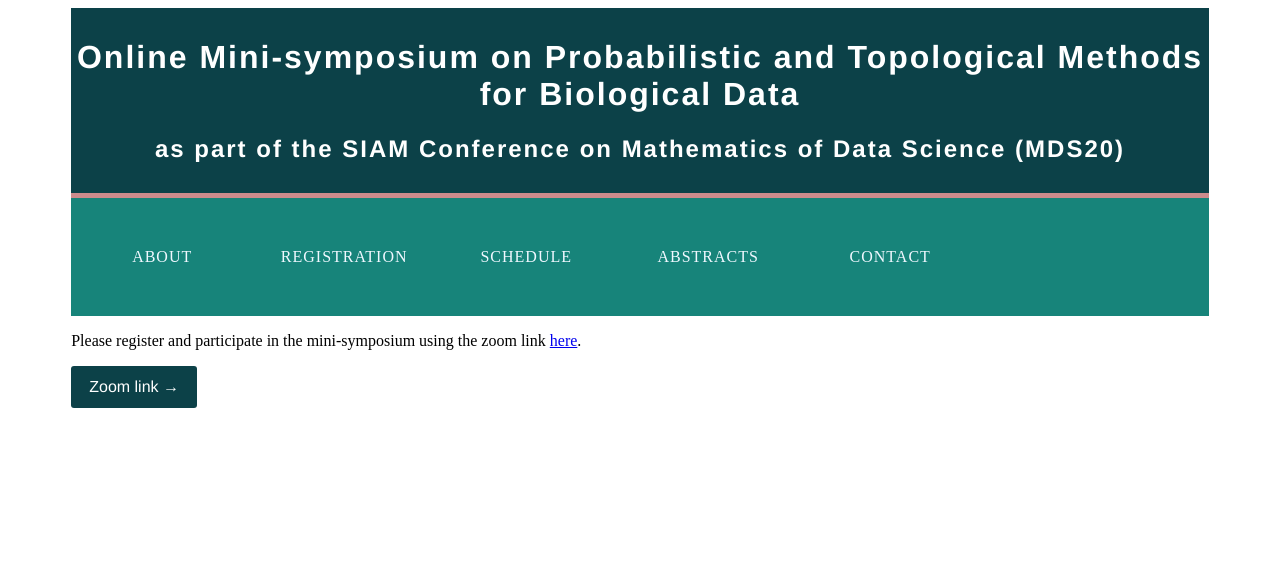
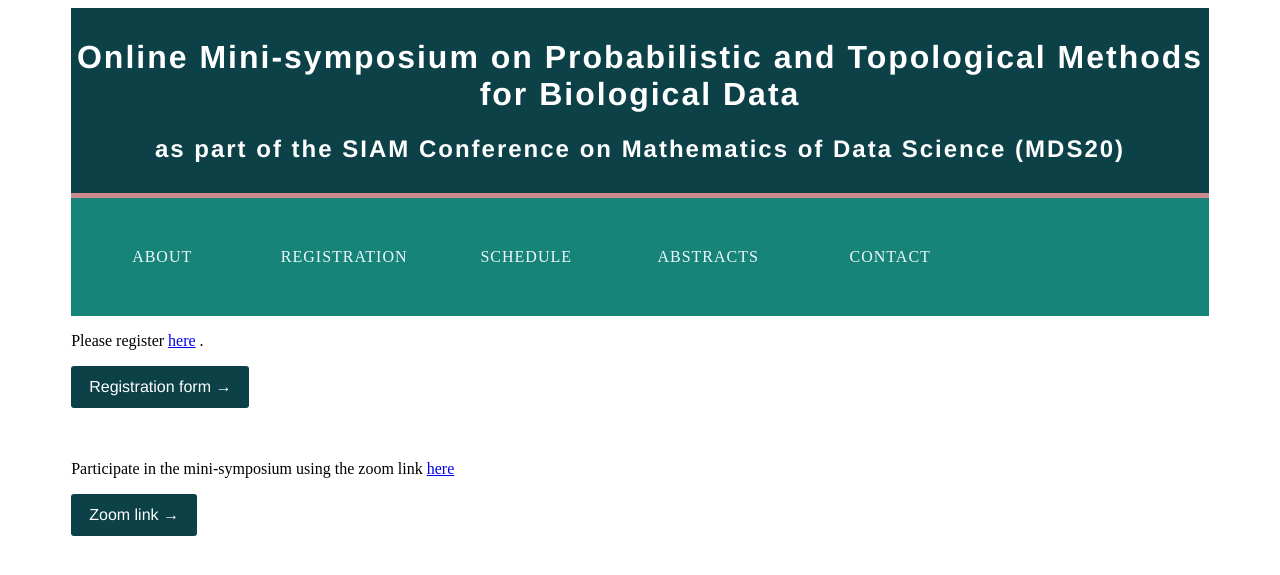
Before and after one commit to wasiur/wasiur.github.io, a Jekyll site: the page MDS2020/registration.html, which Jekyll copies as it is, in a window 1280 px wide. Shown: the top 575 px of the page. Built offline with Jekyll 4.4.1, drawn with Linux system fonts in a browser that asks for light colours.

Commit message:
added google forms

```diff
--- a/MDS2020/registration.html
+++ b/MDS2020/registration.html
@@ -28,7 +28,26 @@
     </nav>
   </header>
 
-<p>Please register and participate in the mini-symposium using the zoom link <a href="https://osu.zoom.us/s/96204200382">here</a>.</p>
+
+
+<p>Please register  <a href="https://forms.gle/H52ZCfyQkYCJ7fXo9">here</a> .</p>
+
+
+<table width="100%" border="0" cellspacing="0" cellpadding="0" style="align-content: center">
+  <tr>
+    <td>
+      <table border="0" cellspacing="0" cellpadding="0">
+        <tr>
+          <td bgcolor="#0C4148" style="padding: 12px 18px 12px 18px; border-radius:3px" align="center"><a href="https://forms.gle/H52ZCfyQkYCJ7fXo9" target="_blank" style="font-size: 16px; font-family: Helvetica, Arial, sans-serif; font-weight: normal; color: #ffffff; text-decoration: none; display: inline-block;"> Registration form &rarr;</a></td>
+        </tr>
+      </table>
+    </td>
+  </tr>
+				</table>
+                <br>
+                <br>
+
+    <p>Participate in the mini-symposium using the zoom link <a href="https://osu.zoom.us/s/96204200382">here</a></p>
 
 <table width="100%" border="0" cellspacing="0" cellpadding="0" style="align-content: center">
   <tr>
```
